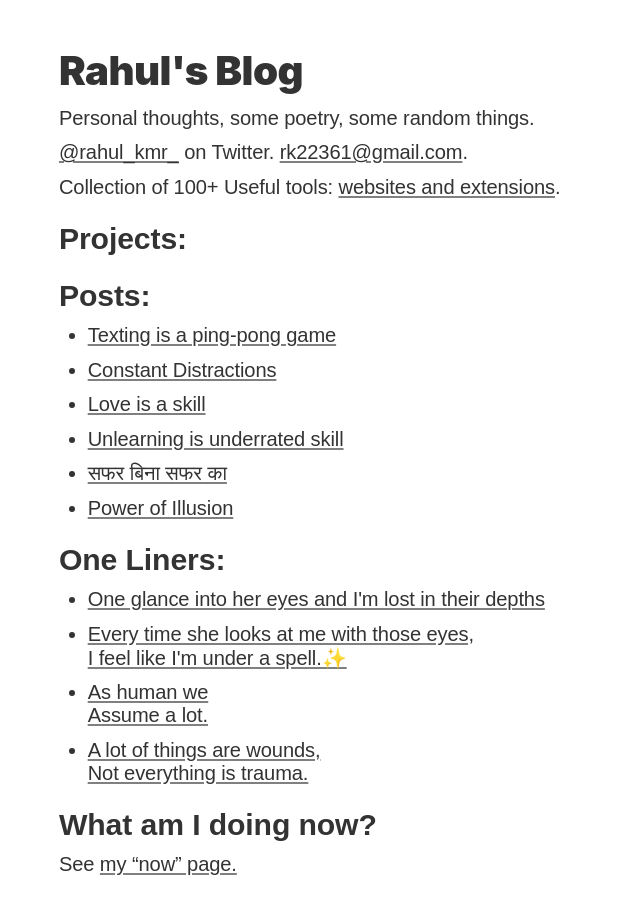
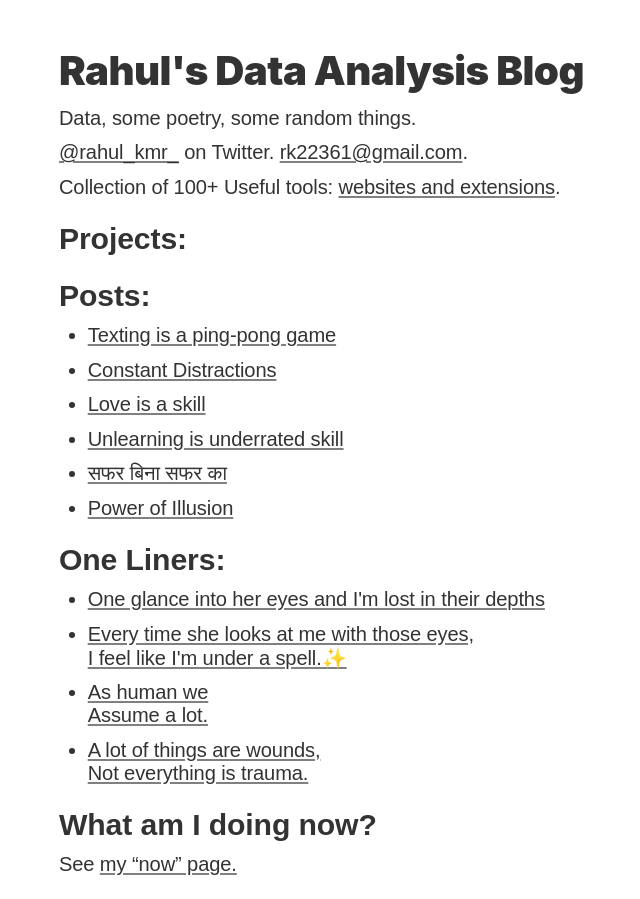
Before and after one commit to planetxi/data-analysis, a plain HTML site: page index.html in a window 1280 px wide. Shown: the whole page, without its empty margins (285-925 px from the left). Drawn offline with Linux system fonts and the light colour scheme; a web font is replaced by a local one.

Commit message:
Update index.html

```diff
--- a/index.html
+++ b/index.html
@@ -15,8 +15,8 @@
 <body data-new-gr-c-s-check-loaded="14.1076.0" data-gr-ext-installed="">
 	<div class="container"><main class="content">
 
-		<h1><a href="index.html">Rahul's Blog</a></h1>
-		<p>Personal thoughts, some poetry, some random things.</p>
+		<h1><a href="index.html">Rahul's Data Analysis Blog</a></h1>
+		<p>Data, some poetry, some random things.</p>
 		<p><a href="https://twitter.com/intent/follow?screen_name=rahul_kmr_" target="_blank">@rahul_kmr_</a> on Twitter. <a href="mailto:rk22361@gmail.com">rk22361@gmail.com</a>.</p>
 		<p>Collection of 100+ Useful tools: <a href="https://helpdia.softr.app/" target="_blank">websites and extensions</a>.</p>
 
```
